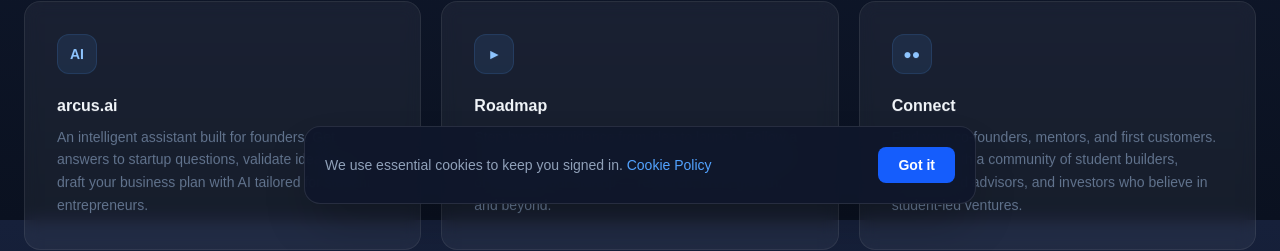
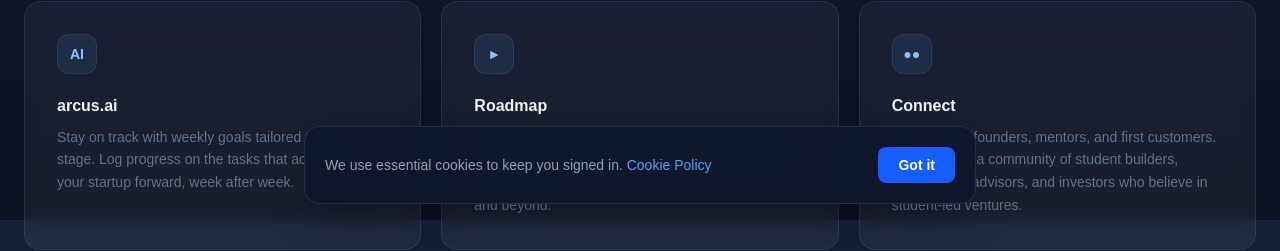
Before and after one commit to VepaulH/arcus, a Next.js app in the folder frontend/: page / in a window 1280 px wide. Shown: the part 580-831 px from the top of the page. Built offline with nearby package versions, Linux system fonts and the light colour scheme; no server answers.

Commit message:
changed arcus.ai box

```diff
--- a/frontend/app/page.tsx
+++ b/frontend/app/page.tsx
@@ -40,9 +40,9 @@
           </div>
           <h3 className="text-base font-semibold text-slate-100 mb-2">arcus.ai</h3>
           <p className="text-slate-500 text-sm leading-relaxed">
-            An intelligent assistant built for founders. Get answers to startup
-            questions, validate ideas, and draft your business plan with AI
-            tailored for student entrepreneurs.
+            Stay on track with weekly goals tailored to your stage. Log
+            progress on the tasks that actually move your startup forward,
+            week after week.
           </p>
         </div>
 
```
